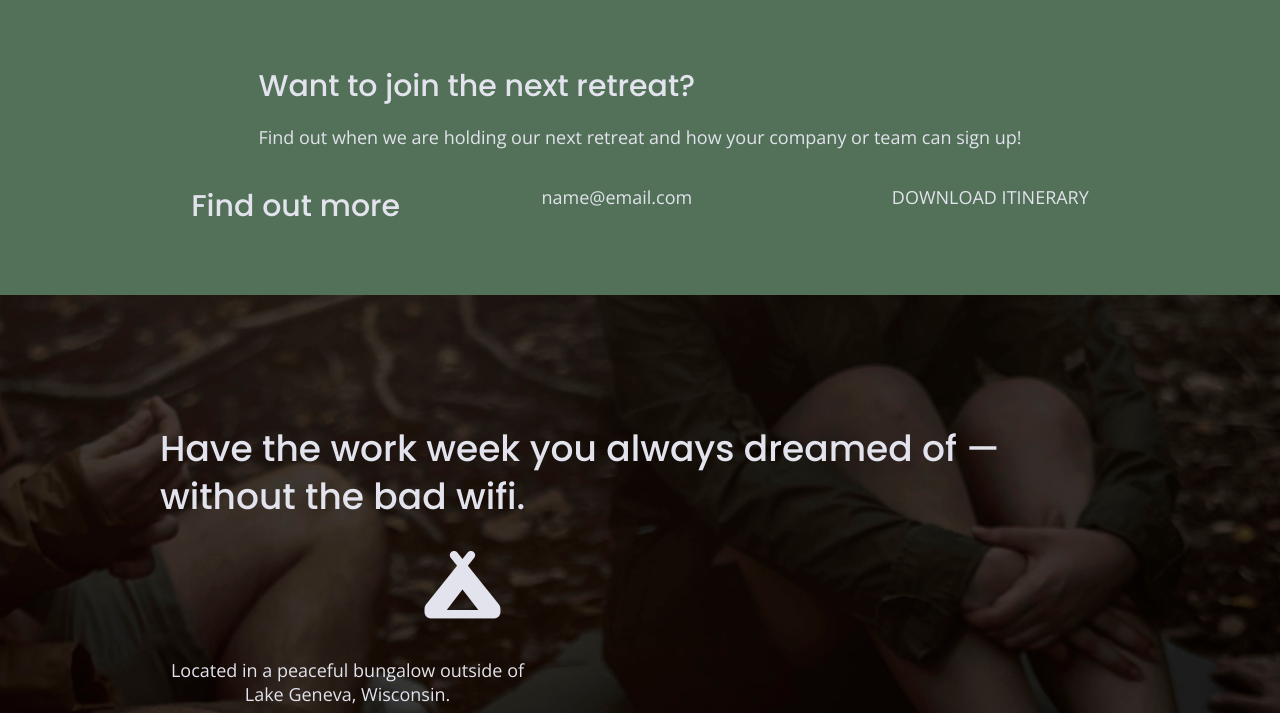
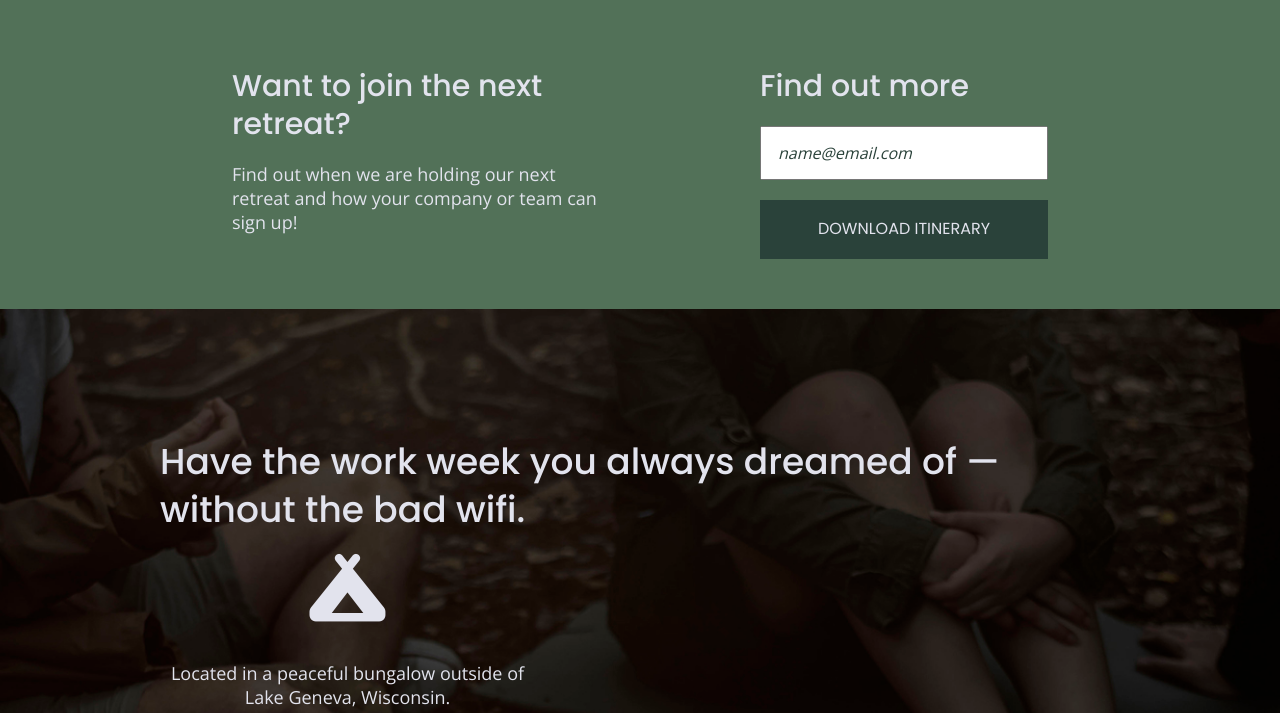
Before and after one commit to AsiaYapD/ayd-website-build, a website built with Parcel: page index.html in a window 1280 px wide. Shown: the part 691-1404 px from the top of the page. Built offline with nearby package versions, Linux system fonts and the light colour scheme.

Commit message:
Added responsive css changes to mobile

```diff
--- a/css/main.css
+++ b/css/main.css
@@ -202,7 +202,7 @@
   display: flex;
   justify-content: space-around;
   width: 100%;
-
+  padding-left:0;
 }
 
 header nav ul li {
@@ -269,7 +269,6 @@
   font-weight: 500;
 }
 
-
 /* Aside Styles */
 
 aside {
@@ -324,9 +323,14 @@
   margin-bottom: 60px;
 }
 
+/****edit this bit in tablet and desktops****/
+
 .features article {
   width: 63%;
-  margin: 30px 0;
+  margin-top: 30px;
+  margin-bottom:30px;
+  margin-right:20%;
+  margin-left:20%;
 }
 
 .features .features-item {
@@ -392,13 +396,13 @@
   left:0;
 }
 
-
 .contact-section {
   background-color: #2a423a;
   display: flex;
   justify-content: center;
   align-items: center;
   flex-flow: row wrap;
+  padding: 40px 0px 40px 20px;
 }
 
 .contact-content p {
@@ -581,7 +585,7 @@
 
   .hero-area h1 {
     font-size: 3em;
-    line-height: 3em;
+    line-height: 1em;
     margin: 0;
   }
 
@@ -594,7 +598,7 @@
     flex-flow: row wrap;
   }
 
-  aside .content-wrapper .form-decription,
+  aside .content-wrapper .form-description,
   aside .content-wrapper .form {
     width: 40%;
     margin: 0;
@@ -608,30 +612,41 @@
     flex-flow: row wrap;
     flex-flow: column wrap;
     flex-basis: 50%;
+    margin:0%;
   }
 
   .features h2 {
     margin-bottom: 20px;
   }
 
+  .features .features-item,
   .features .features-item-description {
     width: 62%;
+    align-content: space-around;
+
   }
 
   /* Reviews */
-
-  .reviews article {
-    display: flex;
-    justify-content: space-between;
-  }
 
   .reviews h2 {
     width: 85%;
   }
 
-  .reviews article figure,
+  .reviews article {
+    display: flex;
+    flex-flow:row wrap;
+    justify-content: space-between;
+    width:100%;
+  }
+
+
+
   .reviews article div {
     width: 49%;
+  }
+
+  .reviews article figure {
+    width:49%;
   }
 
   .reviews h3 {
--- a/index.html
+++ b/index.html
@@ -68,12 +68,8 @@
         </div>
         <div class="form">
           <h3>Find out more</h3>
-        </div>
-        <div class="form"> <!--edit this -->
-          <p>name@email.com</p>
-        </div>
-        <div class="Submit-button"> <!--edit this -->
-          <p>DOWNLOAD ITINERARY</p>
+          <input type="text" name="name" value="name@email.com">
+          <input type="button" value="Download Itinerary">
         </div>
       </div>
     </aside>
```
